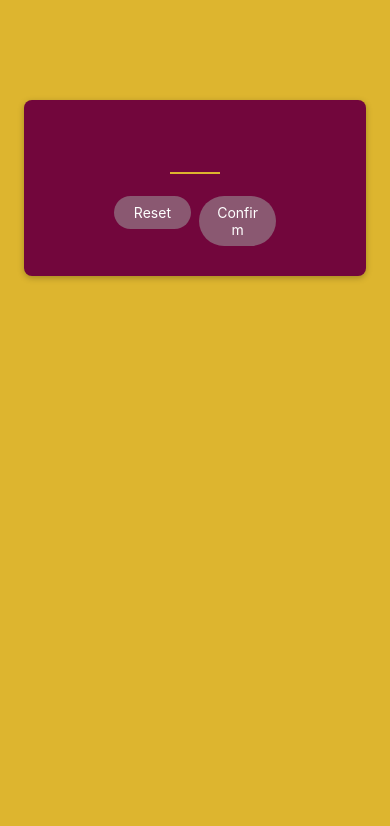
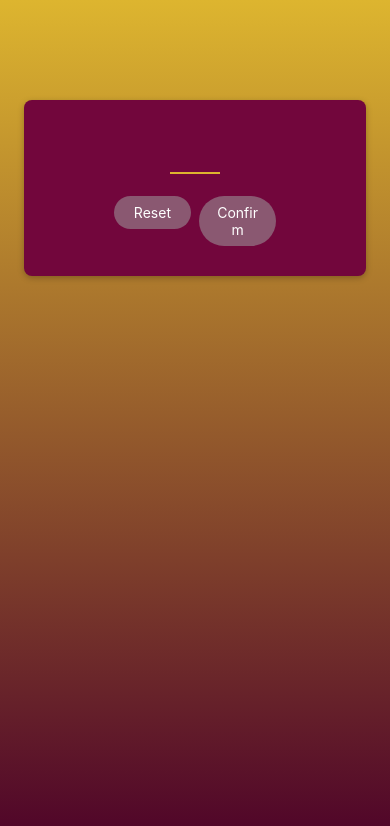
Before and after one commit to ElJefe111944/number-guess-challenge-app, a React Native app: screen / in a window 390 px wide. Shown: the top 826 px of the page. Built offline with nearby package versions, Linux system fonts and the light colour scheme.

Commit message:
Linear gradient added using expo linear gradient package

```diff
--- a/App.tsx
+++ b/App.tsx
@@ -1,18 +1,20 @@
-import { StyleSheet, View } from 'react-native';
+import { StyleSheet } from 'react-native';
+import { LinearGradient } from 'expo-linear-gradient';
 // screens
 import StartGameScreen from './screens/StartGameScreen';
 
 export default function App() {
   return (
-    <View style={styles.rootScreen}>
+    <LinearGradient
+      colors={['#ddb52f','#4e0329']}
+      style={styles.rootScreen}>
           <StartGameScreen />
-    </View>
+    </LinearGradient>
   );
 }
 
 const styles = StyleSheet.create({
   rootScreen: {
-    backgroundColor: '#ddb52f',
     flex: 1,
   }
 });
--- a/package.json
+++ b/package.json
@@ -12,7 +12,8 @@
     "expo": "~49.0.7",
     "expo-status-bar": "~1.6.0",
     "react": "18.2.0",
-    "react-native": "0.72.3"
+    "react-native": "0.72.3",
+    "expo-linear-gradient": "~12.3.0"
   },
   "devDependencies": {
     "@babel/core": "^7.20.0",
```
Also changed, not shown: 1 other file (tests, documents, lock files or other folders).
